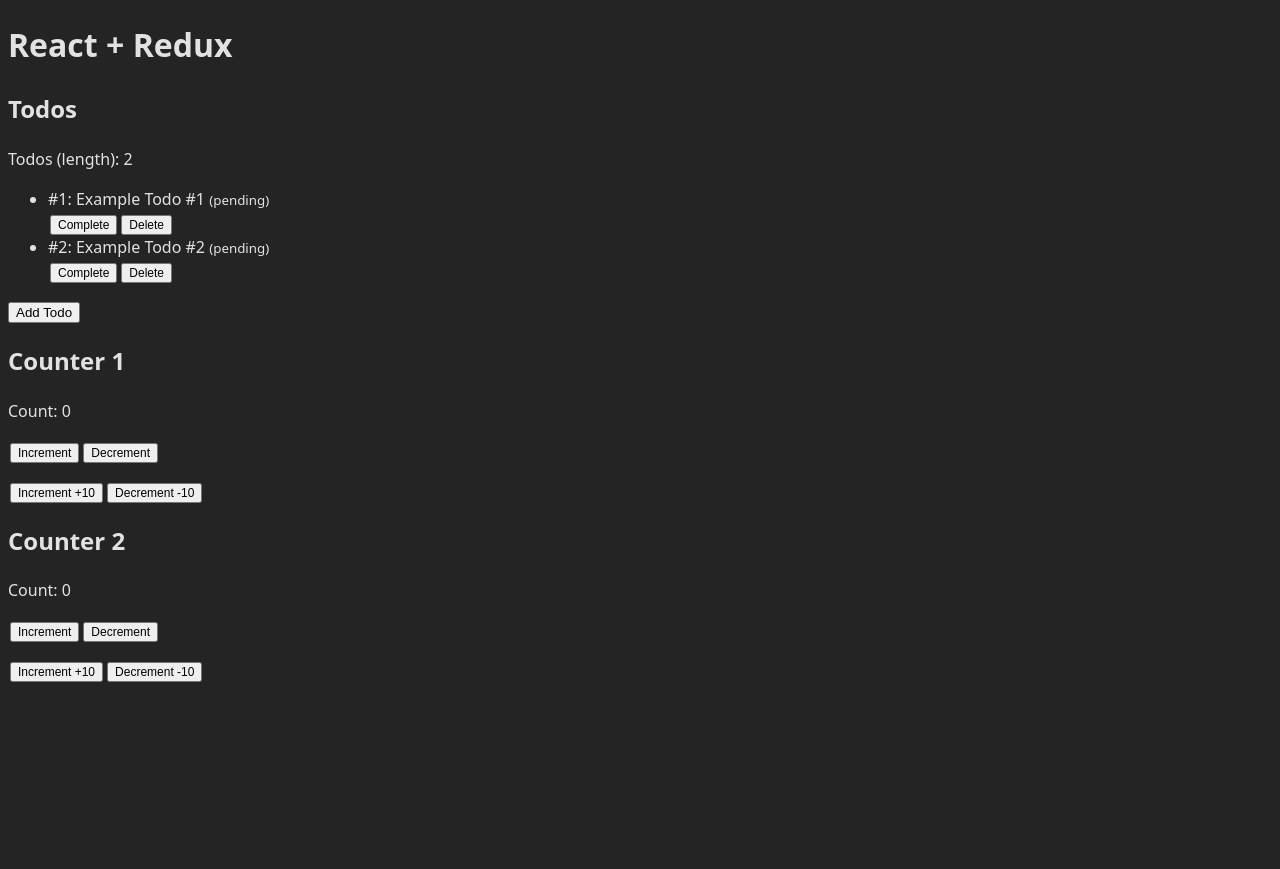
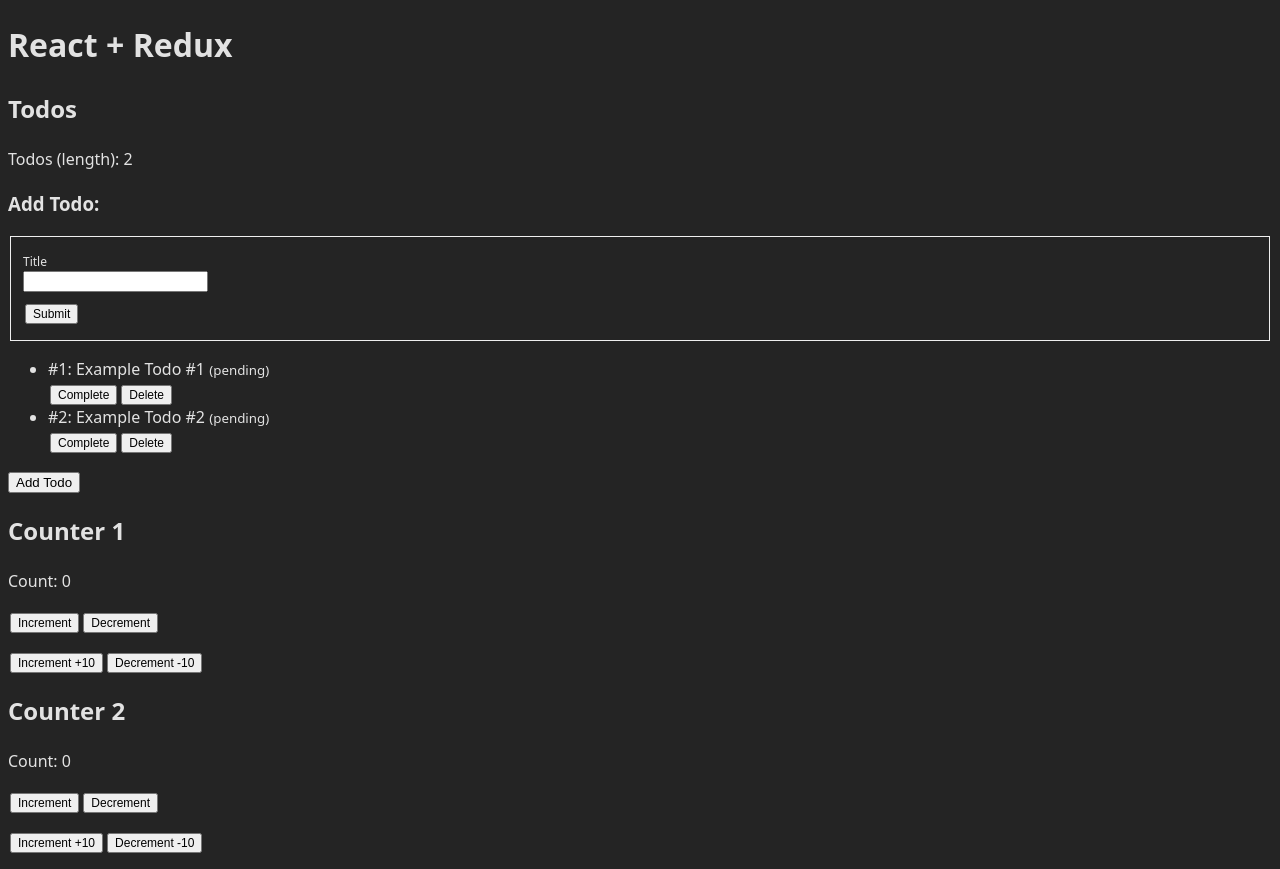
Before and after one commit to ober9k/react-redux-practice, a React (Vite) app: page / in a window 1280 px wide. Before the commit the page ends 800 px from the top, so only its background shows below. Built offline with nearby package versions, Linux system fonts and the light colour scheme.

Commit message:
Added todo form with basic logic

```diff
--- /dev/null
+++ b/src/features/todos/TodoForm.module.css
@@ -0,0 +1,6 @@
+.form {
+  font-size: 12px;
+  margin: 0 2px;
+  padding: 4px 12px;
+  border: 1px solid #efefef;
+}
--- /dev/null
+++ b/src/features/todos/TodoForm.tsx
@@ -0,0 +1,63 @@
+import { useActionState } from "react";
+import Button from "../../components/Button.tsx";
+import { useAppDispatch } from "../../hooks/hooks.ts";
+import { addTodo } from "./todosSlice.ts";
+import cssStyles from "./TodoForm.module.css";
+
+function sleep(ms: number) {
+  return new Promise((resolve) => {
+    setTimeout(resolve, ms);
+  });
+}
+
+const initialState = {
+  title: "",
+  errors: {},
+};
+
+export default function TodoForm() {
+  const dispatch = useAppDispatch();
+  const [ state, formAction, isPending ] = useActionState(async (state, formData: FormData) => {
+    await sleep(1000);
+
+    const title = formData.get("title").toString();
+    const isComplete = false;
+
+    if (title.length === 0) {
+      return {
+        title,
+        errors: {
+          title: {
+            message: "Title must not be empty.",
+          }
+        }
+      };
+    }
+
+    dispatch(addTodo({ title, isComplete }));
+
+    return state;
+  }, initialState);
+
+  return (
+    <div>
+      <h3>Add Todo:</h3>
+      <form action={formAction} className={cssStyles.form}>
+        <p>
+          <label htmlFor="title">Title</label><br/>
+          <input type="text" id="title" name="title" defaultValue={state.title} />
+        </p>
+        {state.errors?.title && (
+          <p>
+            {state.errors.title.message}
+          </p>
+        )}
+        <p>
+          <Button disabled={isPending}>
+            {isPending ? "Submitting" : "Submit"}
+          </Button>
+        </p>
+      </form>
+    </div>
+  )
+}
--- a/src/features/todos/Todos.tsx
+++ b/src/features/todos/Todos.tsx
@@ -1,11 +1,10 @@
 import Button from "../../components/Button.tsx";
 import { useAppDispatch, useAppSelector } from "../../hooks/hooks.ts";
+import TodoForm from "./TodoForm.tsx";
 import { addTodo, completeTodo, deleteTodo, type Todo } from "./todosSlice.ts";
 
 export default function Todos() {
   const todos = useAppSelector((state) => state.todos.todos);
-
-  console.log(todos.length);
   const dispatch = useAppDispatch();
 
   const handleComplete = (todo: Todo) => () => {
@@ -21,6 +20,9 @@ export default function Todos() {
       <p>
         Todos (length): {todos.length}
       </p>
+      <div>
+        <TodoForm />
+      </div>
       <ul>
         {todos.map((todo) => (
           <li key={todo.id}>
```
